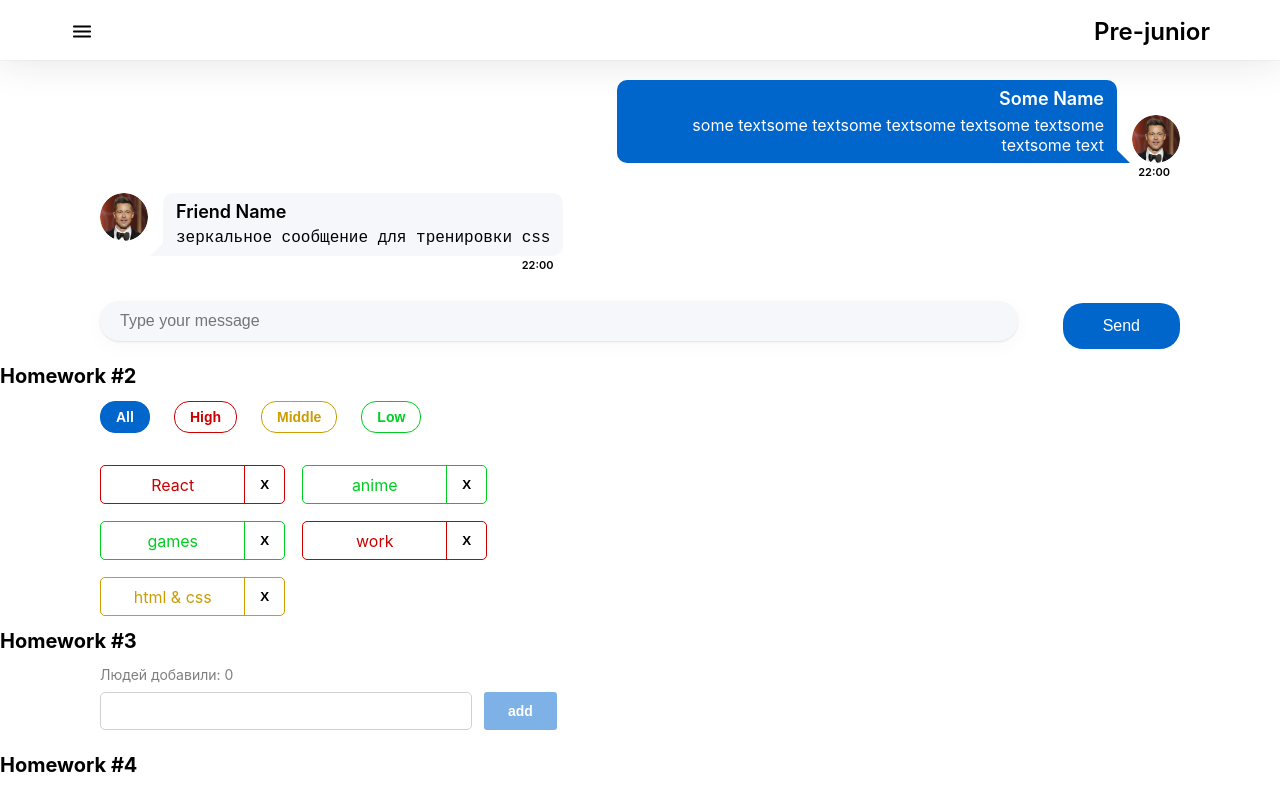
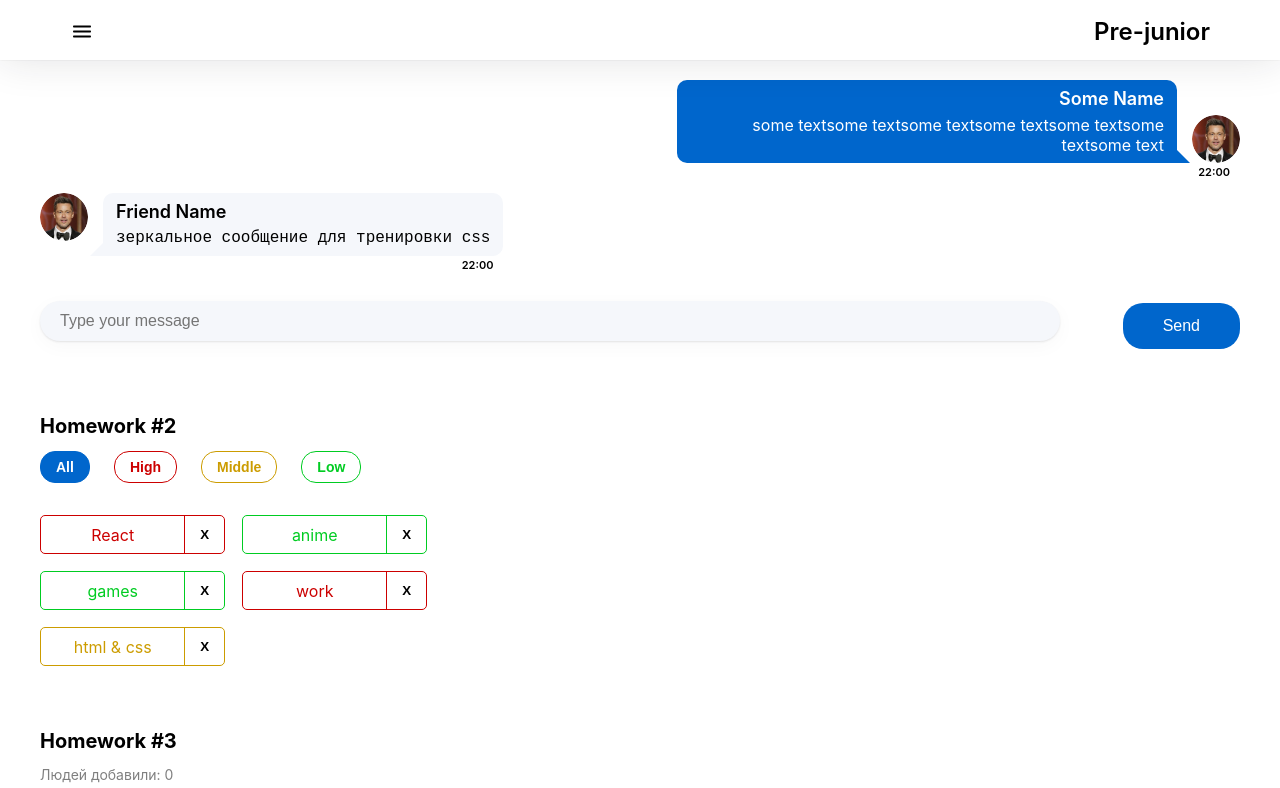
Before and after one commit to DaniyelGit/DZ-Incubator, a React (Create React App) app: page /#/pre-junior in a window 1280 px wide. Shown: the top 788 px of the page. Built offline with nearby package versions, Linux system fonts and the light colour scheme.

Commit message:
refactor HW5 , change css for Header.module.css and general wrapper for (HW1-HW4) (added flex-container)

```diff
--- a/src/index.css
+++ b/src/index.css
@@ -19,3 +19,16 @@ code {
     font-family: source-code-pro, Menlo, Monaco, Consolas, 'Courier New',
     monospace;
 }
+
+.container {
+    width: 1220px;
+    margin: 0 auto;
+    padding: 0 10px;
+}
+
+#hw5-page-pre-junior {
+    display: flex;
+    flex-direction: column;
+    justify-content: center;
+    gap: 50px;
+}
--- a/src/s1-main/App.module.css
+++ b/src/s1-main/App.module.css
@@ -3,6 +3,8 @@
 }
 
 
+
+/*
 .hw {
     width: 1100px;
     margin: 0 auto;
@@ -10,6 +12,7 @@
     padding: 0 10px;
     flex-direction: column;
 }
+*/
 
 .hw > div {
     display: flex;
--- a/src/s1-main/App.tsx
+++ b/src/s1-main/App.tsx
@@ -15,7 +15,7 @@ function App() {
             {/*<HW4/>*/}
 
             {/*при выполнении дз 5 и более - закомментировать здесь дз 1-4, так как они есть внутри дз 5*/}
-            <HW5/>
+              <HW5/>
         </div>
     )
 }
--- a/src/s2-homeworks/hw05/Pages.tsx
+++ b/src/s2-homeworks/hw05/Pages.tsx
@@ -13,7 +13,7 @@ export const PATH = {
 
 function Pages() {
     return (
-        <div>
+        <div className={'container'}>
             {/*Routes выбирает первый подходящий роут*/}
             <Routes>
                 {/*роутинг будут писать студенты*/}
--- a/src/s2-homeworks/hw05/header/Header.module.css
+++ b/src/s2-homeworks/hw05/header/Header.module.css
@@ -12,7 +12,7 @@
     background-color: #fff;
     padding: 17px 70px 14px 70px;
     box-shadow: 0px 0px 40px rgba(29, 33, 38, 0.13), 0px 0px 2px rgba(29, 33, 38, 0.1);
-
+    z-index: 1;
 }
 
 .header h1 {
```
Also changed, not shown: src/s2-homeworks/hw05/pages/PreJunior.tsx (+4 -4 lines).
